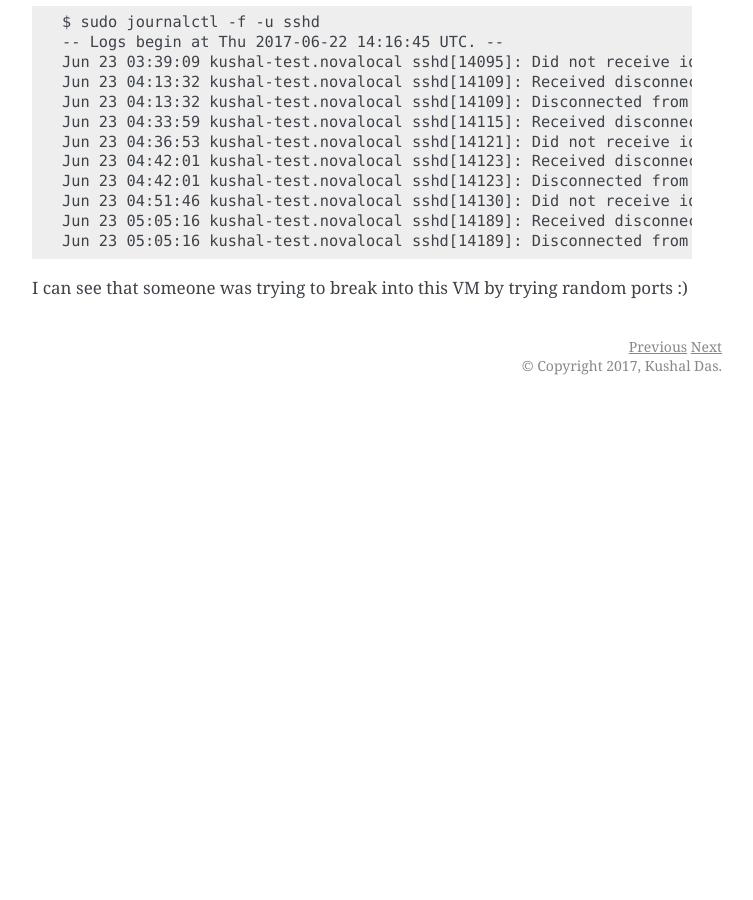
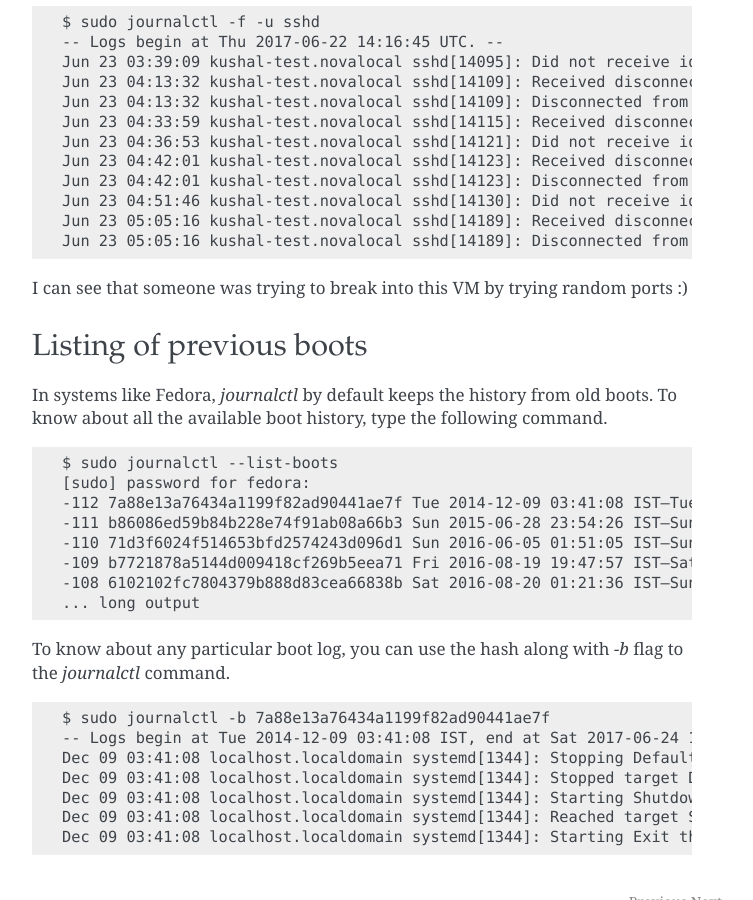
Before and after one commit to kushaldas/lym, a Sphinx documentation site: the page built from docs/services.md, in a window 1280 px wide and 900 px high, scrolled down 3767 px. Shown: the whole window, without its empty margins (388-1141 px from the left). Built offline with Sphinx 7.4.7, drawn with Linux system fonts in a browser that asks for light colours; a script that is not in the unit is left out; before the commit the page ends 4172 px from its top, so only the background shows below that; some of the changed text lies outside the part shown.

Commit message:
Lists previous boots

````diff
--- a/docs/services.md
+++ b/docs/services.md
@@ -178,3 +178,31 @@ Jun 23 05:05:16 kushal-test.novalocal sshd[14189]: Disconnected from 59.45.175.8
 ```
 
 I can see that someone was trying to break into this VM by trying random ports :)
+
+### Listing of previous boots
+
+In systems like Fedora, *journalctl* by default keeps the history from
+old boots. To know about all the available boot history, type the following command.
+
+```
+$ sudo journalctl --list-boots
+[sudo] password for fedora:
+-112 7a88e13a76434a1199f82ad90441ae7f Tue 2014-12-09 03:41:08 IST—Tue 2014-12-09 03:41:08 IST
+-111 b86086ed59b84b228e74f91ab08a66b3 Sun 2015-06-28 23:54:26 IST—Sun 2015-07-12 07:27:48 IST
+-110 71d3f6024f514653bfd2574243d096d1 Sun 2016-06-05 01:51:05 IST—Sun 2016-06-05 01:51:16 IST
+-109 b7721878a5144d009418cf269b5eea71 Fri 2016-08-19 19:47:57 IST—Sat 2016-08-20 01:16:07 IST
+-108 6102102fc7804379b888d83cea66838b Sat 2016-08-20 01:21:36 IST—Sun 2016-08-21 00:05:38 IST
+... long output
+```
+
+To know about any particular boot log, you can use the hash along with *-b* flag to the *journalctl* command.
+
+```
+$ sudo journalctl -b 7a88e13a76434a1199f82ad90441ae7f
+-- Logs begin at Tue 2014-12-09 03:41:08 IST, end at Sat 2017-06-24 13:40:49 IST. --
+Dec 09 03:41:08 localhost.localdomain systemd[1344]: Stopping Default.
+Dec 09 03:41:08 localhost.localdomain systemd[1344]: Stopped target Default.
+Dec 09 03:41:08 localhost.localdomain systemd[1344]: Starting Shutdown.
+Dec 09 03:41:08 localhost.localdomain systemd[1344]: Reached target Shutdown.
+Dec 09 03:41:08 localhost.localdomain systemd[1344]: Starting Exit the Session..
+```
````
Also changed, not shown: docs/users.md (+1 -1 lines).
